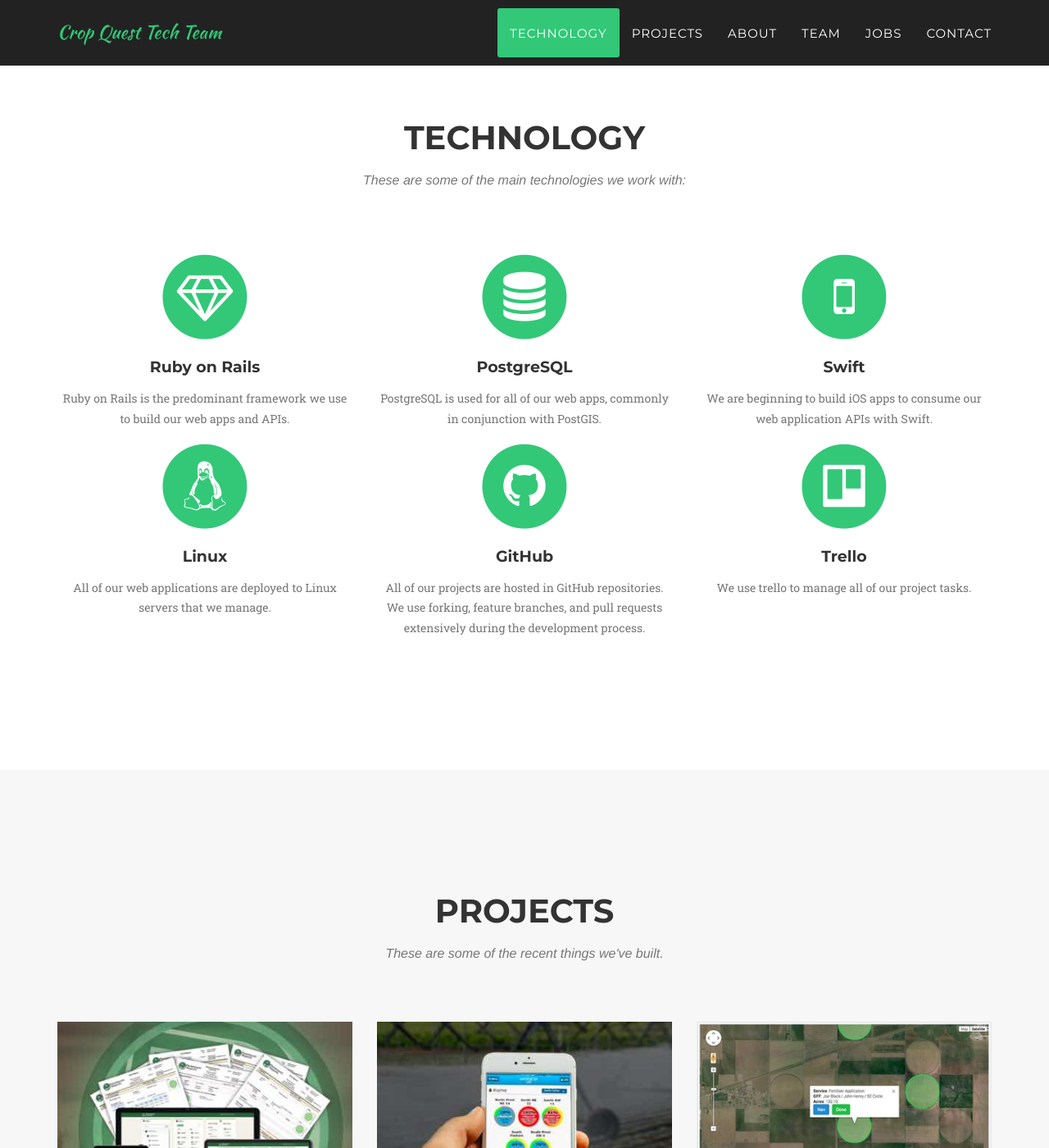
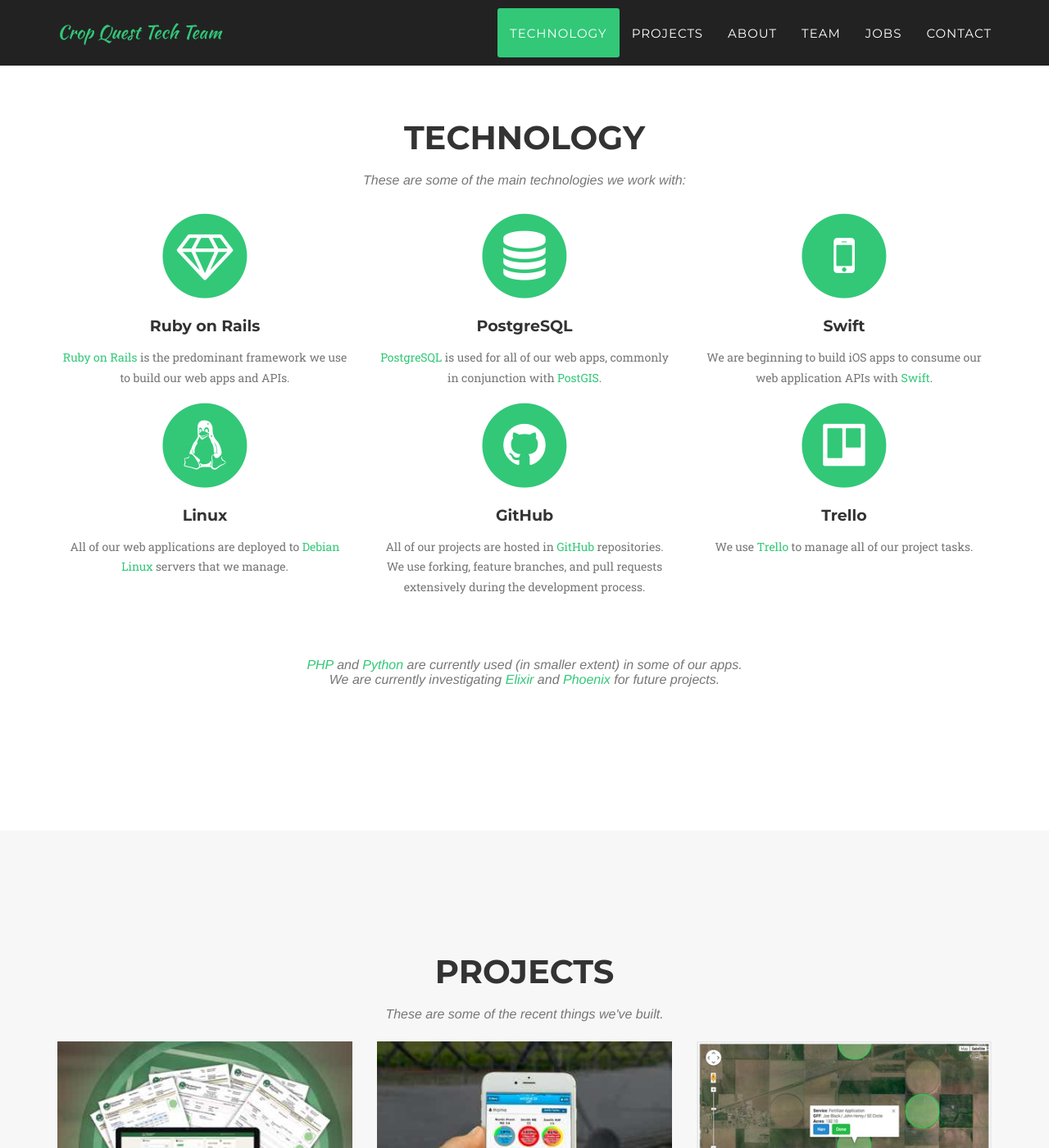
Before and after one commit to jdavee/tech.cropquest.com, a Jekyll site: the page built from index.html, in a window 1280 px wide and 1400 px high, scrolled down 762 px. Shown: the whole window at 82% size. Built offline with Jekyll 4.4.1, drawn with Linux system fonts in a browser that asks for light colours; some web fonts are replaced; some of the changed text lies outside the part shown.

Commit message:
Update tech section w/ links

```diff
--- a/_includes/about.html
+++ b/_includes/about.html
@@ -34,7 +34,7 @@
                                     <h4 class="subheading">Ag Dispatching Launches</h4>
                                 </div>
                                 <div class="timeline-body">
-                                    <p class="text-muted">Ag Dispatching is a logistcs and dispatching tool used internally by our Precision Ag team, but it is built to support use by external organizations.</p>
+                                    <p class="text-muted">Ag Dispatching is a logistcs and dispatching tool used internally by our Precision Ag team, but it is built to support use by external organizations. It uses Ruby on Rails, Sidekiq, PostgreSQL, PostGIS, and Bootstrap.</p>
                                 </div>
                             </div>
                         </li>
--- a/_includes/css/agency.css
+++ b/_includes/css/agency.css
@@ -336,7 +336,7 @@ section h2.section-heading {
 }
 
 section h3.section-subheading {
-    margin-bottom: 75px;
+    margin-bottom: 25px;
     text-transform: none;
     font-family: {{ site.data.template.font.secondary }};
     font-size: 16px;
--- a/_includes/technology.html
+++ b/_includes/technology.html
@@ -14,7 +14,7 @@
                         <i class="fa fa-diamond fa-stack-1x fa-inverse"></i>
                     </span>
                     <h4 class="service-heading">Ruby on Rails</h4>
-                    <p class="text-muted">Ruby on Rails is the predominant framework we use to build our web apps and APIs.</p>
+                    <p class="text-muted"><a href="http://rubyonrails.org" target="_blank">Ruby on Rails</a> is the predominant framework we use to build our web apps and APIs.</p>
                 </div>
                 <div class="col-md-4">
                     <span class="fa-stack fa-4x">
@@ -22,7 +22,7 @@
                         <i class="fa fa-database fa-stack-1x fa-inverse"></i>
                     </span>
                     <h4 class="service-heading">PostgreSQL</h4>
-                    <p class="text-muted">PostgreSQL is used for all of our web apps, commonly in conjunction with PostGIS.</p>
+                    <p class="text-muted"><a href="https://www.postgresql.org" target="_blank">PostgreSQL</a> is used for all of our web apps, commonly in conjunction with <a href="http://postgis.net" target="_blank">PostGIS</a>.</p>
                 </div>
                 <div class="col-md-4">
                     <span class="fa-stack fa-4x">
@@ -30,7 +30,7 @@
                         <i class="fa fa-mobile fa-stack-1x fa-inverse"></i>
                     </span>
                     <h4 class="service-heading">Swift</h4>
-                    <p class="text-muted">We are beginning to build iOS apps to consume our web application APIs with Swift.</p>
+                    <p class="text-muted">We are beginning to build iOS apps to consume our web application APIs with <a href="https://swift.org" target="_blank">Swift</a>.</p>
                 </div>
                 <div class="col-md-4">
                     <span class="fa-stack fa-4x">
@@ -38,7 +38,7 @@
                         <i class="fa fa-linux fa-stack-1x fa-inverse"></i>
                     </span>
                     <h4 class="service-heading">Linux</h4>
-                    <p class="text-muted">All of our web applications are deployed to Linux servers that we manage.</p>
+                    <p class="text-muted">All of our web applications are deployed to <a href="https://www.debian.org" target="_blank">Debian Linux</a> servers that we manage.</p>
                 </div>
                 <div class="col-md-4">
                     <span class="fa-stack fa-4x">
@@ -46,7 +46,7 @@
                         <i class="fa fa-github fa-stack-1x fa-inverse"></i>
                     </span>
                     <h4 class="service-heading">GitHub</h4>
-                    <p class="text-muted">All of our projects are hosted in GitHub repositories. We use forking, feature branches, and pull requests extensively during the development process.</p>
+                    <p class="text-muted">All of our projects are hosted in <a href="https://github.com" target="_blank">GitHub</a> repositories. We use forking, feature branches, and pull requests extensively during the development process.</p>
                 </div>
                 <div class="col-md-4">
                     <span class="fa-stack fa-4x">
@@ -54,7 +54,16 @@
                         <i class="fa fa-trello fa-stack-1x fa-inverse"></i>
                     </span>
                     <h4 class="service-heading">Trello</h4>
-                    <p class="text-muted">We use trello to manage all of our project tasks.</p>
+                    <p class="text-muted">We use <a href="https://trello.com" target="_blank">Trello</a> to manage all of our project tasks.</p>
+                </div>
+            </div>
+            <div class="row">
+                <div class="col-lg-12 text-center">
+                    <br><br>
+                    <h3 class="section-subheading text-muted">
+                      <a href="http://php.net" target="_blank">PHP</a> and <a href="https://www.python.org" target="_blank">Python</a> are currently used (in smaller extent) in some of our apps.<br>
+                      We are currently investigating <a href="https://elixir-lang.org" target="_blank">Elixir</a> and <a href="http://phoenixframework.org" target="_blank">Phoenix</a> for future projects.
+                    </h3>
                 </div>
             </div>
         </div>
```
